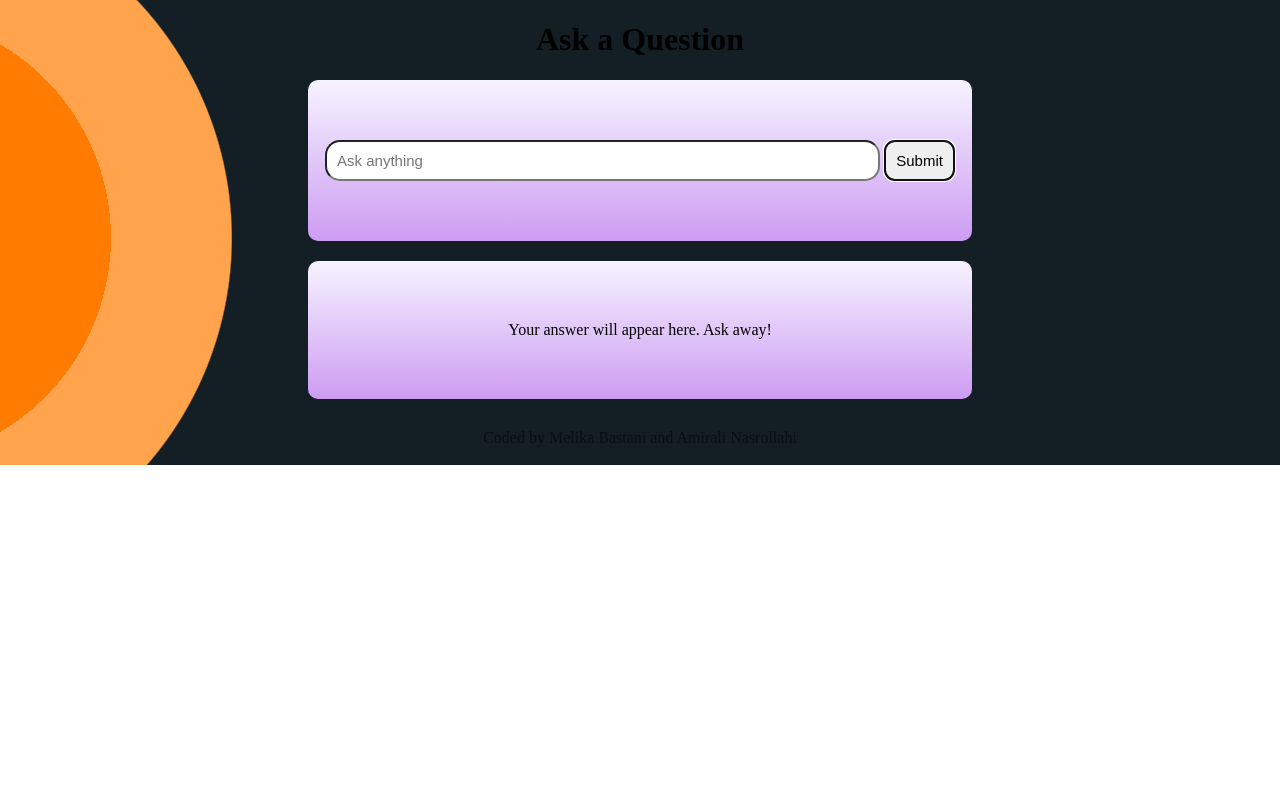
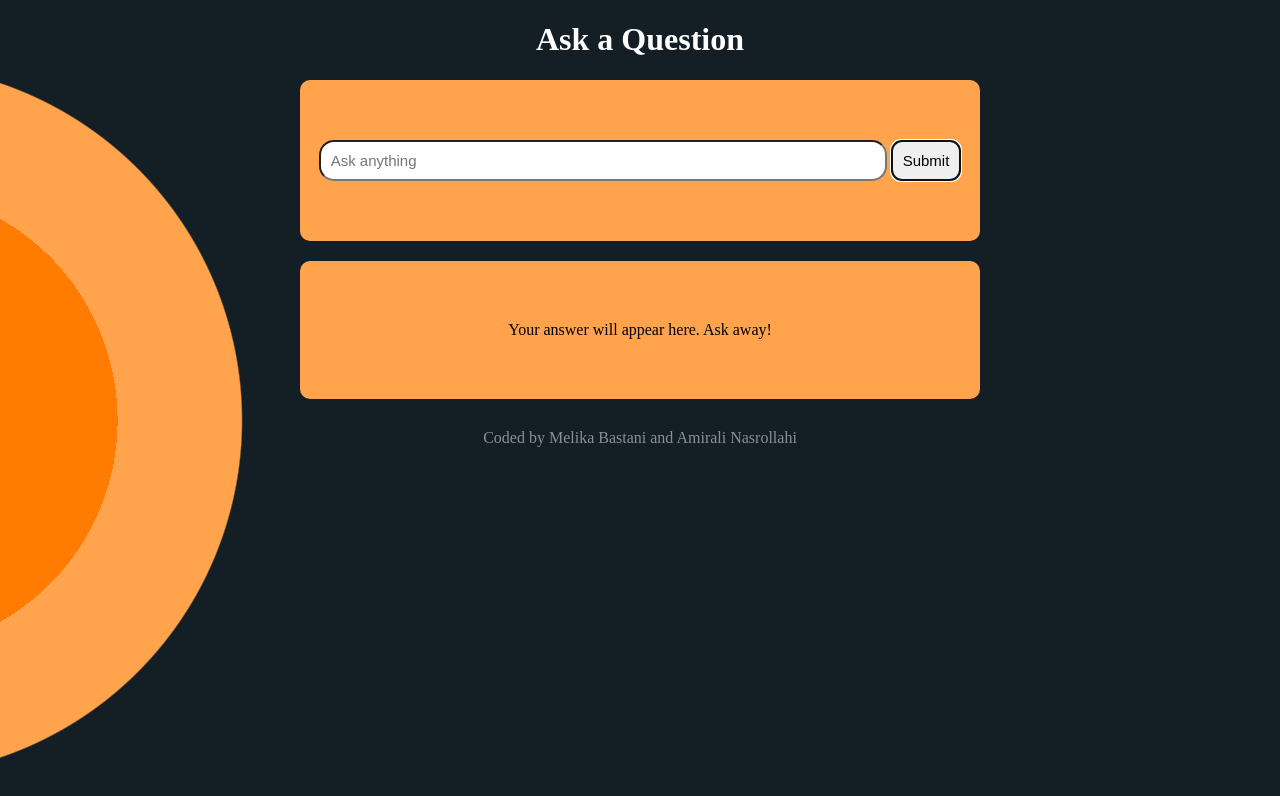
Before and after one commit to Melhyun/Simple-AI, a plain HTML site: page index.html in a window 1280 px wide. Drawn offline with nearby package versions, Linux system fonts and the light colour scheme.

Commit message:
Fixed the gradient issue

```diff
--- a/style.css
+++ b/style.css
@@ -1,3 +1,10 @@
+html,
+body {
+  margin: 0;
+  padding: 0;
+  min-height: 100vh;
+}
+
 body {
   background: radial-gradient(
     circle at -8.9% 51.2%,
@@ -10,18 +17,18 @@ body {
   );
   background-repeat: no-repeat;
   background-size: cover;
-  background-size: 100% 100%;
 }
 
 h1 {
   text-align: center;
-  color: black;
+  color: white;
 }
 
 footer {
   opacity: 0.5;
   text-align: center;
   padding: 10px;
+  color: white;
 }
 
 .form {
@@ -29,7 +36,7 @@ footer {
   padding: 60px 0;
   border-radius: 10px;
   text-align: center;
-  background: linear-gradient(to top, #cd9cf2 0%, #f6f3ff 100%);
+  background: #ffa34d;
 }
 
 .answer {
@@ -37,7 +44,7 @@ footer {
   padding: 60px 0;
   border-radius: 10px;
   text-align: center;
-  background: linear-gradient(to top, #cd9cf2 0%, #f6f3ff 100%);
+  background: #ffa34d;
 }
 
 .box {
@@ -55,7 +62,7 @@ footer {
 
 .submit:hover {
   cursor: pointer;
-  background-color: #cd9cf2;
+  background-color: #ff7c00;
   color: white;
 }
 
@@ -78,5 +85,6 @@ footer {
   footer {
     text-align: center;
     font-size: 1.2em;
+    color: white;
   }
 }
```
